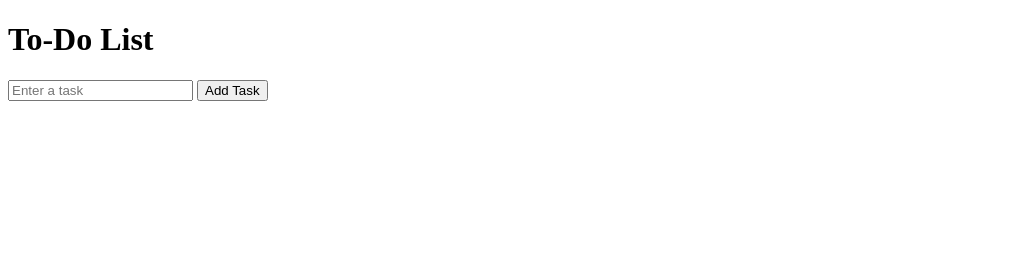
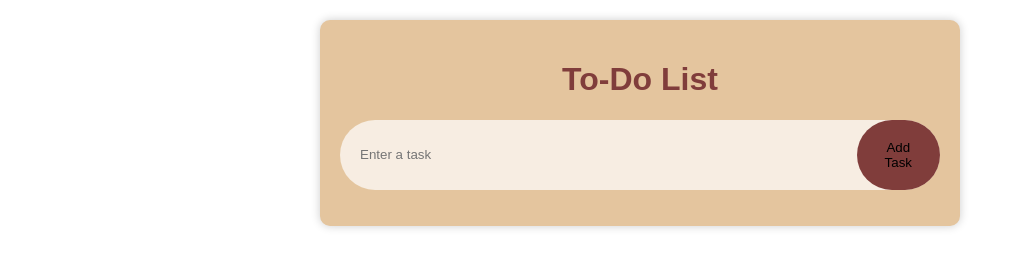
Before and after one commit to tasosbeast/To-Do-list, a plain HTML site: page index.html in a window 1280 px wide. Shown: the whole page, without its empty margins (0-1018 px from the left). Drawn offline with Linux system fonts and the light colour scheme.

Commit message:
feat: add the general style

```diff
--- a/index.html
+++ b/index.html
@@ -3,6 +3,7 @@
   <head>
     <meta charset="UTF-8" />
     <meta name="viewport" content="width=device-width, initial-scale=1.0" />
+    <link rel="stylesheet" href="style.css" />
     <title>To-Do List</title>
   </head>
   <body>
--- /dev/null
+++ b/style.css
@@ -0,0 +1,51 @@
+:root {
+  --primary-color: #803d3b;
+  --secondary-color: #e4c59e;
+  --tertiary-color: #af8260;
+}
+
+body {
+  font-family: Arial, Helvetica, sans-serif;
+  margin: 0;
+  padding: 20px;
+}
+
+h1 {
+  text-align: center;
+  color: var(--primary-color);
+}
+
+.todo-container {
+  max-width: 600px;
+  margin: 0 auto;
+  background-color: var(--secondary-color);
+  padding: 20px;
+  border-radius: 10px;
+  box-shadow: 0 0 10px rgba(0, 0, 0, 0.2);
+}
+
+.input-container {
+  display: flex;
+  justify-content: space-between;
+  background-color: rgba(255, 255, 255, 0.699);
+  border-radius: 40px;
+}
+
+.todo-input {
+  border: none;
+  padding: 20px;
+  border-radius: 40px;
+  width: 100%;
+  background-color: transparent;
+}
+
+.todo-input:focus {
+  outline: none;
+}
+
+.add-task-btn {
+  border: none;
+  padding: 20px;
+  border-radius: 40px;
+  background-color: var(--primary-color);
+}
```
